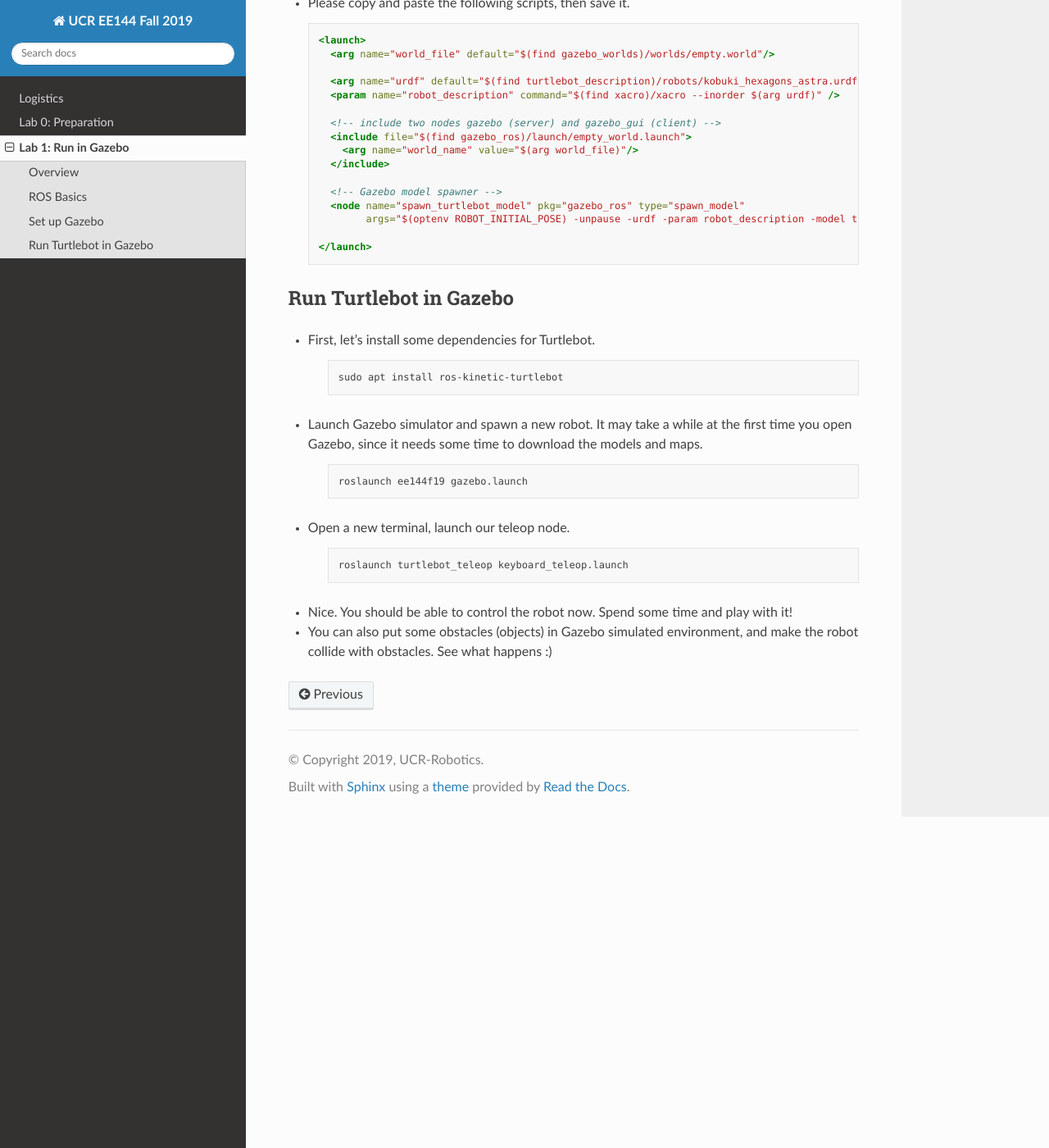
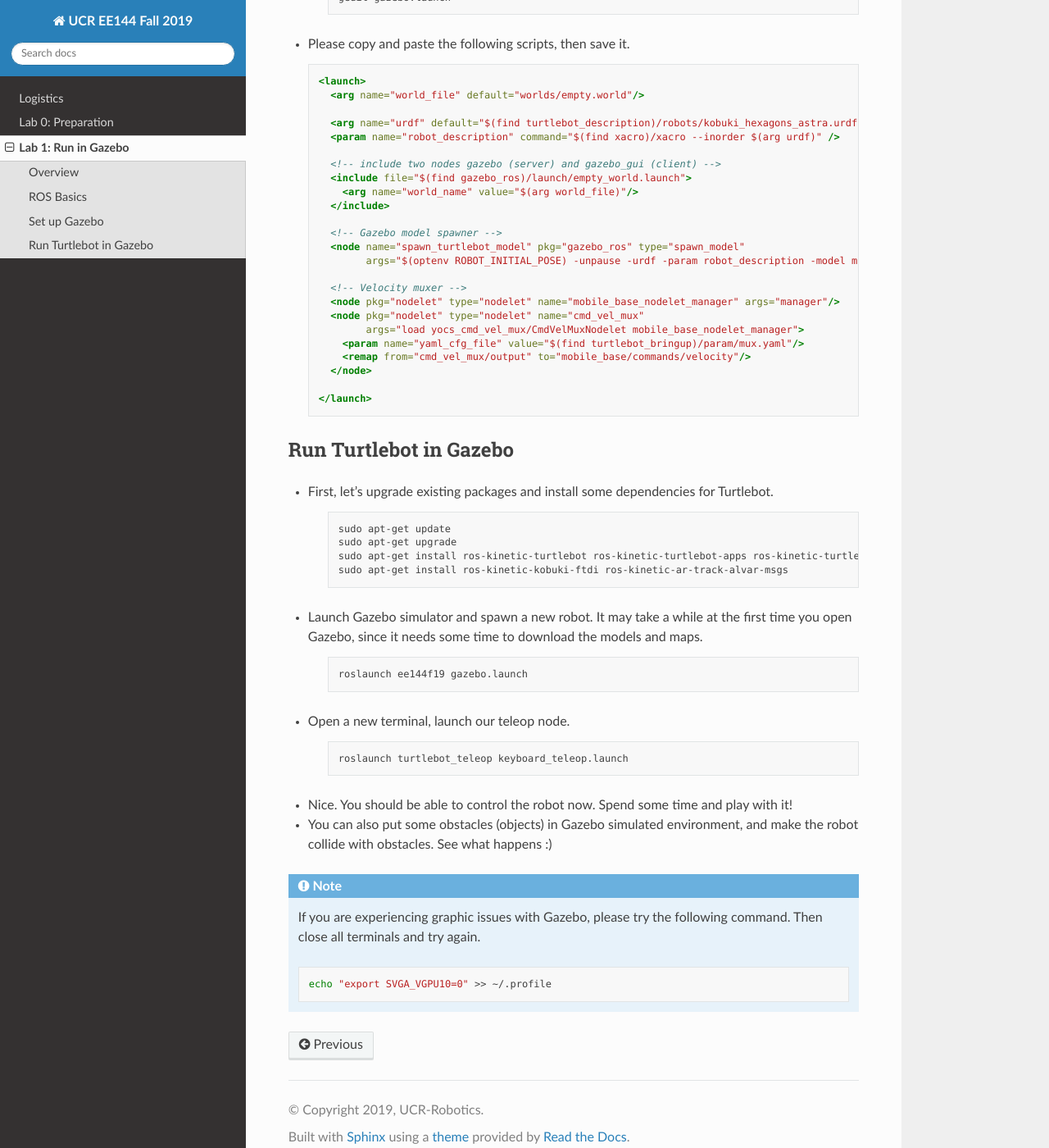
Before and after one commit to UCR-Robotics/ee144, a Sphinx documentation site: the page built from docs/lab1.rst, in a window 1280 px wide and 1400 px high, scrolled down 2020 px. Shown: the whole window at 82% size. Built offline with Sphinx 7.4.7 and the Read the Docs theme 2.0.0, drawn with Linux system fonts in a browser that asks for light colours; some of the changed text lies outside the part shown.

Commit message:
add dependencies

```diff
--- a/docs/index.rst
+++ b/docs/index.rst
@@ -19,6 +19,7 @@ News
 ====
 
 - 09/27/2019: Welcome!
+- 09/27/2019: Please first read `logistics <logistics.html>`_.
 - 09/27/2019: Please sign up `Piazza <https://piazza.com/ucr/fall2019/eeme144>`__.
-- 09/27/2019: `Lab0 <lab0.html>`__ is up.
-- 10/01/2019: `Lab1 <lab1.html>`__ is up.
+- 09/27/2019: `Lab0 <lab0.html>`_ is up.
+- 10/01/2019: `Lab1 <lab1.html>`_ is up.
--- a/docs/lab1.rst
+++ b/docs/lab1.rst
@@ -76,8 +77,10 @@ From now on, we assume that you have Ubuntu 16.04 and ROS Kinetic installed alre
 
       cd
       roscd ee144f19
+
       cd ~/catkin_ws
       roscd ee144f19
+
       cd ~/Documents
       roscd ee144f19
 
@@ -108,7 +111,7 @@ Set up Gazebo
   .. code:: xml
 
      <launch>
-       <arg name="world_file" default="$(find gazebo_worlds)/worlds/empty.world"/>
+       <arg name="world_file" default="worlds/empty.world"/>
 
        <arg name="urdf" default="$(find turtlebot_description)/robots/kobuki_hexagons_astra.urdf.xacro" />
        <param name="robot_description" command="$(find xacro)/xacro --inorder $(arg urdf)" />
@@ -120,7 +123,15 @@ Set up Gazebo
 
        <!-- Gazebo model spawner -->
        <node name="spawn_turtlebot_model" pkg="gazebo_ros" type="spawn_model"
-             args="$(optenv ROBOT_INITIAL_POSE) -unpause -urdf -param robot_description -model turtlebot"/>
+             args="$(optenv ROBOT_INITIAL_POSE) -unpause -urdf -param robot_description -model mobile_base"/>
+
+       <!-- Velocity muxer -->
+       <node pkg="nodelet" type="nodelet" name="mobile_base_nodelet_manager" args="manager"/>
+       <node pkg="nodelet" type="nodelet" name="cmd_vel_mux"
+             args="load yocs_cmd_vel_mux/CmdVelMuxNodelet mobile_base_nodelet_manager">
+         <param name="yaml_cfg_file" value="$(find turtlebot_bringup)/param/mux.yaml"/>
+         <remap from="cmd_vel_mux/output" to="mobile_base/commands/velocity"/>
+       </node>
 
      </launch>
 
@@ -128,11 +139,14 @@ Set up Gazebo
 Run Turtlebot in Gazebo
 -----------------------
 
-- First, let's install some dependencies for Turtlebot.
+- First, let's upgrade existing packages and install some dependencies for Turtlebot.
 
    .. code:: bash
 
-      sudo apt install ros-kinetic-turtlebot
+      sudo apt-get update
+      sudo apt-get upgrade
+      sudo apt-get install ros-kinetic-turtlebot ros-kinetic-turtlebot-apps ros-kinetic-turtlebot-interactions ros-kinetic-turtlebot-simulator
+      sudo apt-get install ros-kinetic-kobuki-ftdi ros-kinetic-ar-track-alvar-msgs
 
 - Launch Gazebo simulator and spawn a new robot.
   It may take a while at the first time you open Gazebo,
@@ -152,3 +166,13 @@ Run Turtlebot in Gazebo
 
 - You can also put some obstacles (objects) in Gazebo simulated environment,
   and make the robot collide with obstacles. See what happens :)
+
+
+.. note::
+
+   If you are experiencing graphic issues with Gazebo, please try the following command.
+   Then close all terminals and try again.
+
+   .. code:: bash
+
+      echo "export SVGA_VGPU10=0" >> ~/.profile
```
Also changed, not shown: other parts of docs/lab1.rst (+1 -0 lines), docs/lab0.rst (+4 -3 lines).
